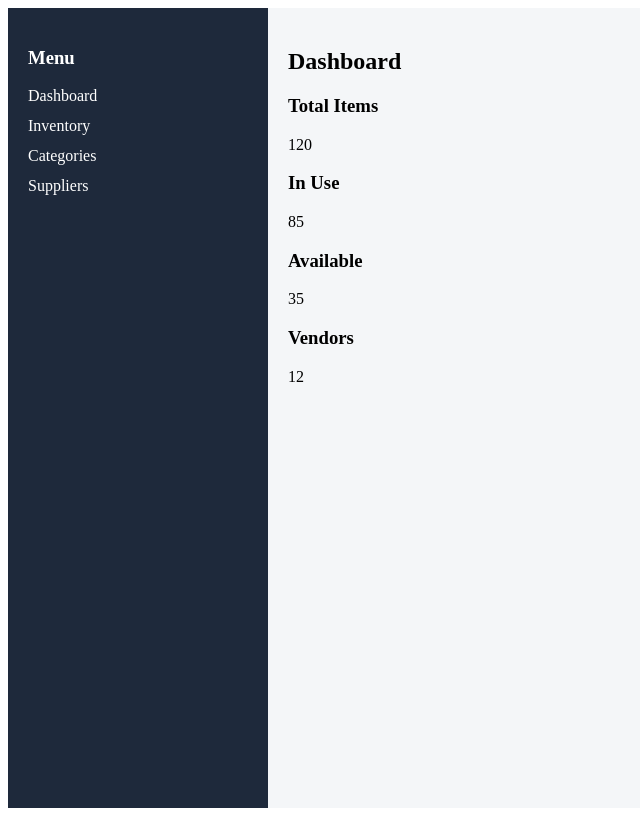
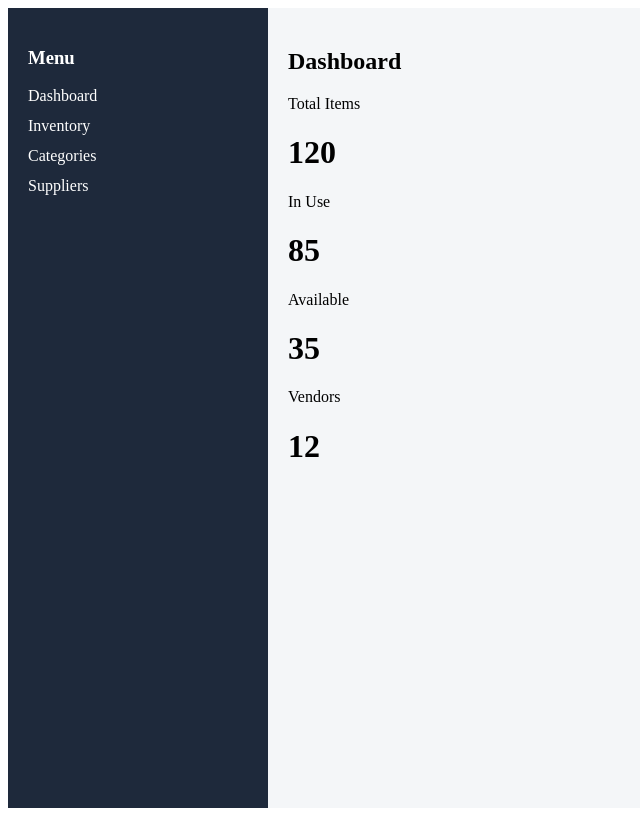
Before and after one commit to EStoreB/inventory-react-ui, a React (Vite) app: page / in a window 1280 px wide. Shown: the whole page, without its empty margins (0-640 px from the left). Built offline with nearby package versions, Linux system fonts and the light colour scheme.

Commit message:
Refactor Dashboard component layout and structure

```diff
--- a/src/pages/Dashboard.jsx
+++ b/src/pages/Dashboard.jsx
@@ -1,30 +1,30 @@
 function Dashboard() {
   return (
-    <>
+    <div>
       <h2>Dashboard</h2>
 
       <div className="cards">
         <div className="card">
-          <h3>Total Items</h3>
-          <p>120</p>
+          <span>Total Items</span>
+          <h1>120</h1>
         </div>
 
         <div className="card">
-          <h3>In Use</h3>
-          <p>85</p>
+          <span>In Use</span>
+          <h1>85</h1>
         </div>
 
         <div className="card">
-          <h3>Available</h3>
-          <p>35</p>
+          <span>Available</span>
+          <h1>35</h1>
         </div>
 
         <div className="card">
-          <h3>Vendors</h3>
-          <p>12</p>
+          <span>Vendors</span>
+          <h1>12</h1>
         </div>
       </div>
-    </>
+    </div>
   );
 }
 
```
